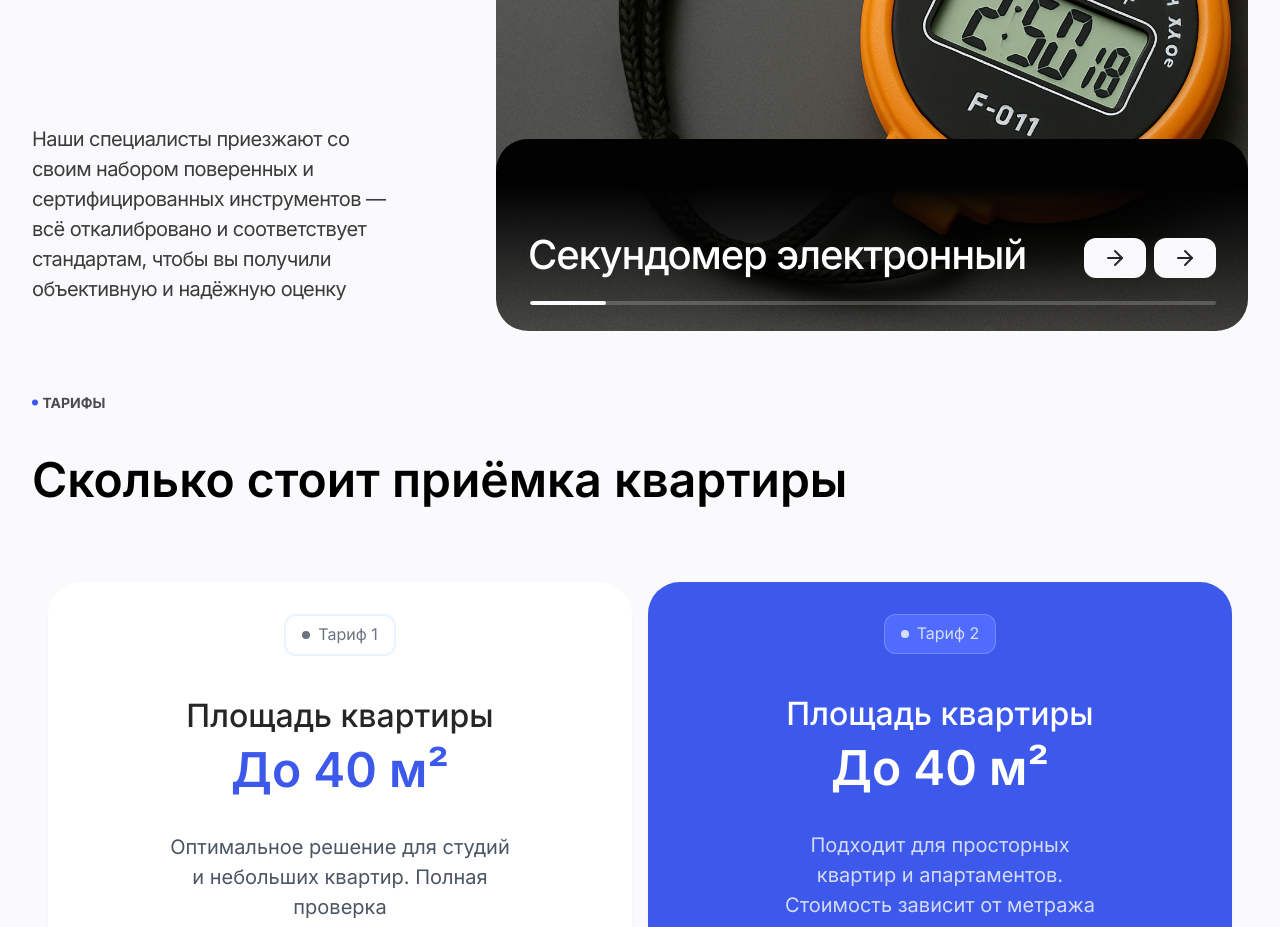
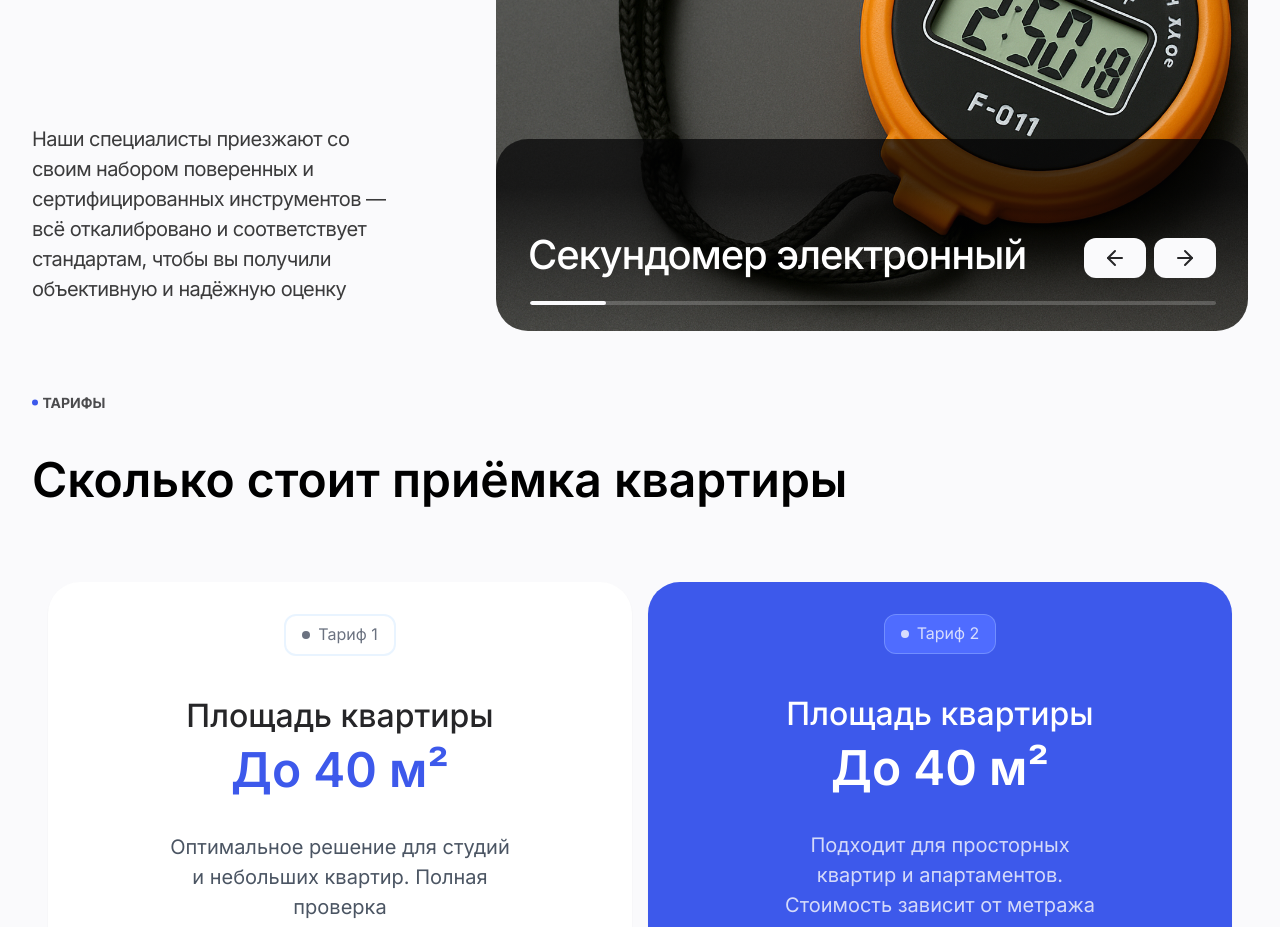
Before and after one commit to Youmeon/GIGABUILD, a Vue app in the folder frontend/: page /apartment-inspection in a window 1280 px wide. Shown: the part 2300-3227 px from the top of the page. Built offline with nearby package versions, Linux system fonts and the light colour scheme.

Commit message:
beta banner

```diff
--- a/frontend/src/components/ToolsBanner.vue
+++ b/frontend/src/components/ToolsBanner.vue
@@ -22,7 +22,7 @@
           <div class="tools-banner__nav">
             <button
               @click="prevTool"
-              class="tools-banner__nav-btn tools-banner__nav-btn--prev"
+              class="tools-banner__nav-btn"
               aria-label="Предыдущий инструмент"
             >
               <ArrowLeft class="tools-banner__nav-icon" />
@@ -169,7 +169,7 @@ const prevTool = () => {
   display: flex;
   flex-direction: column;
   gap: 22px;
-  background: linear-gradient(0deg, rgba(2, 2, 3, 0) 0%, #020203 75%);
+  background: linear-gradient(0deg, rgba(2, 2, 3, 0) 0%, rgba(2, 2, 3, 0.7) 75%);
   padding: 99px 32px 26px 34px;
   border-radius: 32px;
 }
@@ -213,10 +213,6 @@ const prevTool = () => {
 
 .tools-banner__nav-btn:hover {
   background-color: #eef0f9;
-}
-
-.tools-banner__nav-btn--prev {
-  transform: rotate(180deg);
 }
 
 .tools-banner__nav-icon {
```
